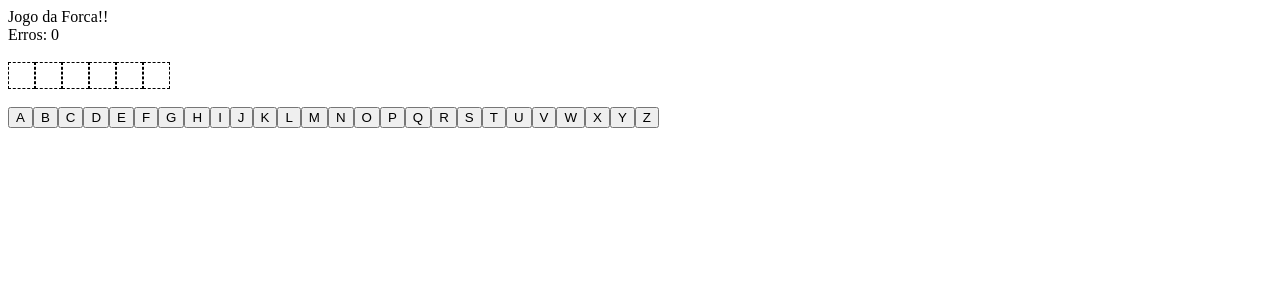
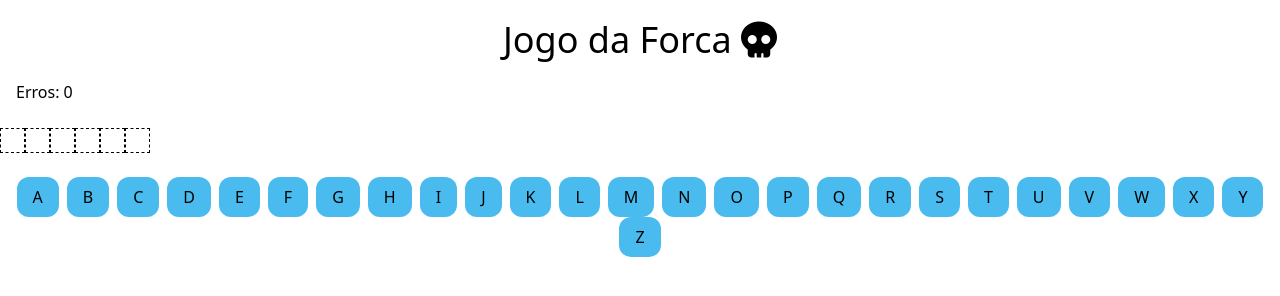
Before and after one commit to eduardomarcolin09/Jogo_Da_Forca, a plain HTML site: page index.html in a window 1280 px wide. Drawn offline with nearby package versions, Linux system fonts and the light colour scheme.

Commit message:
adicionando CSS ao título e aos botões

```diff
--- a/index.html
+++ b/index.html
@@ -5,15 +5,17 @@
     <meta http-equiv="X-UA-Compatible" content="IE=edge">
     <meta name="viewport" content="width=device-width, initial-scale=1.0">
     <title>Jogo da Forca</title>
+    <script src="https://cdn.tailwindcss.com"></script>
+    <link rel="stylesheet" href="https://cdnjs.cloudflare.com/ajax/libs/font-awesome/6.4.2/css/all.min.css" integrity="sha512-z3gLpd7yknf1YoNbCzqRKc4qyor8gaKU1qmn+CShxbuBusANI9QpRohGBreCFkKxLhei6S9CQXFEbbKuqLg0DA==" crossorigin="anonymous" referrerpolicy="no-referrer" />
     <link rel="stylesheet" href="estilo.css">
 </head>
 <body>
-    Jogo da Forca!!
-    <div>Erros: <span id="errors">0</span></div>
+    <h1 class="text-center p-5 text-4xl">Jogo da Forca <span><i class="fa-solid fa-skull"></i></span></h1>
+    <div class="mx-4">Erros: <span id="errors">0</span></div>
     <br>
     <div id="palavra" class="p"></div>
     <br>
-    <div id="botoes"></div>
+    <div id="botoes" class="text-center"></div>
     <script src="scripts.js"></script>
 </body>
 </html>
--- a/scripts.js
+++ b/scripts.js
@@ -47,10 +47,17 @@ letras.forEach(l => {
     btn.setAttribute('type','button')
     btn.innerHTML = l
     btn.addEventListener('click', () => {
-        // Desabilitando o botão depois do
-        // primeiro clique
+        // Desabilitando o botão depois do primeiro clique
         btn.disabled = true
+        btn.classList.remove('hover:bg-cyan-600')
+        btn.classList.add(
+            'bg-slate-300'
+        )
         jogada(btn.innerHTML)
     })
+    // Adicionando CSS
+    btn.classList.add(
+        'bg-sky-500/75','hover:bg-cyan-600','p-2','px-4','mx-1','rounded-xl'
+        )
     botoes.appendChild(btn)
 })
```
